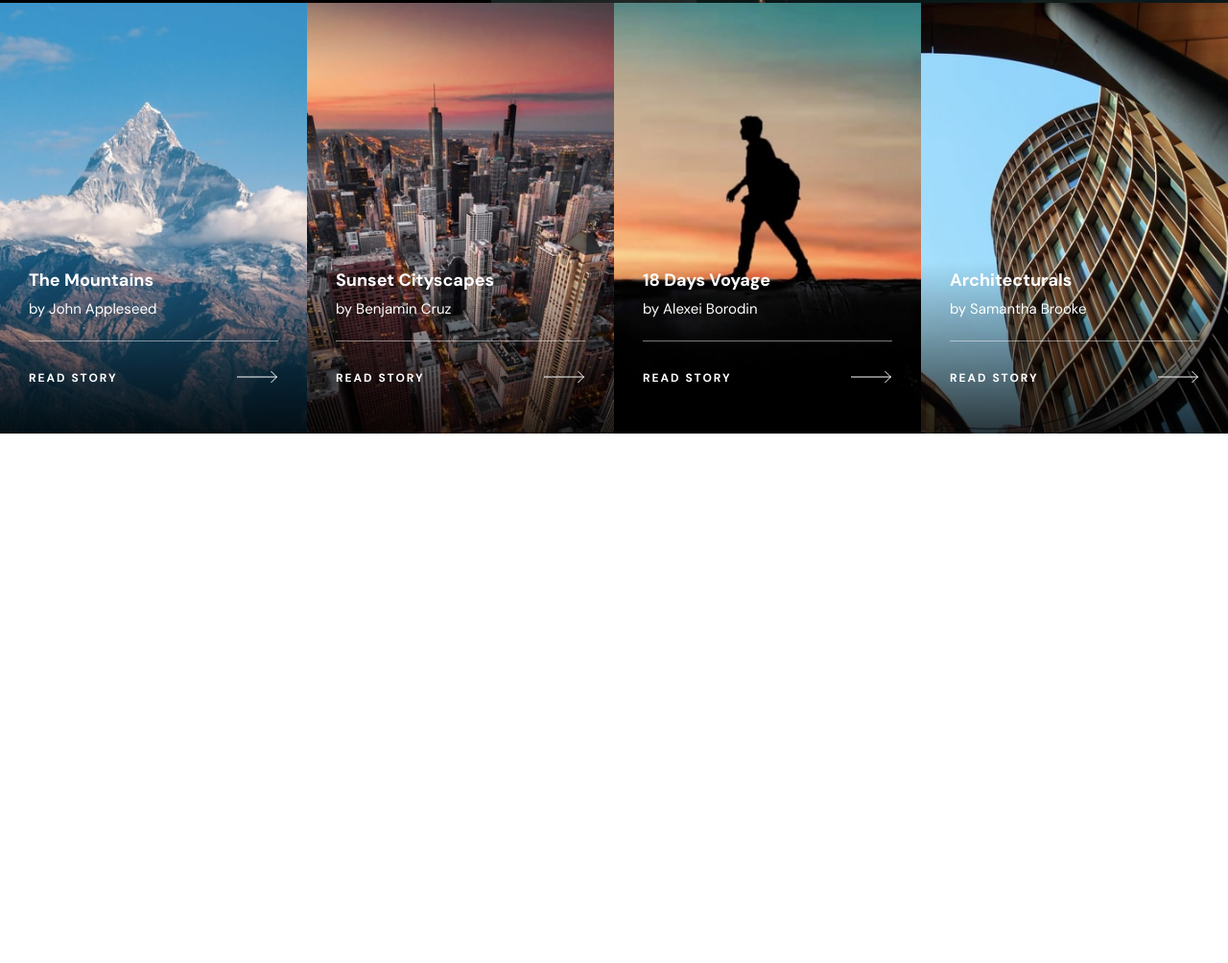
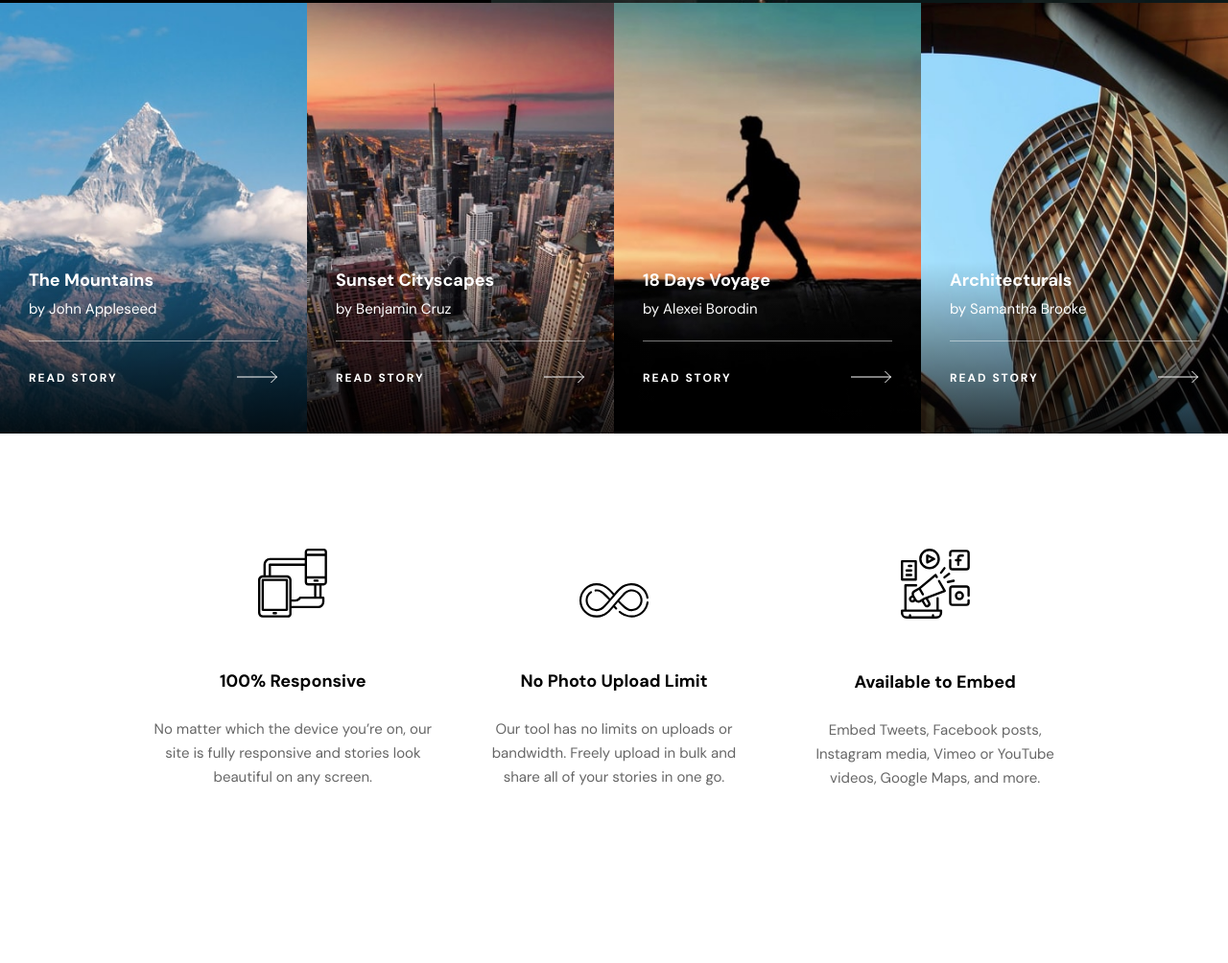
Before and after one commit to j-IM-bo/photosnap, a website built with webpack: page src/index.html in a window 1280 px wide. Shown: the part 1789-2793 px from the top of the page at 96% size. Before the commit the page ends 2241 px from the top, so only its background shows below. Built offline with nearby package versions, Linux system fonts and the light colour scheme.

Commit message:
s-features final

```diff
--- a/src/index.html
+++ b/src/index.html
@@ -444,6 +444,65 @@
                 </div>
             </section>
             <!-- /end .Feature Stories -->
+
+            <!-- Main Features -->
+            <section class="s-features">
+                <div class="s-features__wrapper">
+                    <div class="s-features__feature">
+                        <div class="s-features__feature-icon">
+                            <img
+                                src="./images/features/desktop/responsive.svg"
+                                alt="responsive icon"
+                            />
+                        </div>
+
+                        <div class="s-features__content">
+                            <h3>100% Responsive</h3>
+                            <p>
+                                No matter which the device you’re on, our site
+                                is fully responsive and stories look beautiful
+                                on any screen.
+                            </p>
+                        </div>
+                    </div>
+
+                    <div class="s-features__feature">
+                        <div class="s-features__feature-icon">
+                            <img
+                                src="./images/features/desktop/no-limit.svg"
+                                alt="infinite icon"
+                            />
+                        </div>
+
+                        <div class="s-features__content">
+                            <h3>No Photo Upload Limit</h3>
+                            <p>
+                                Our tool has no limits on uploads or bandwidth.
+                                Freely upload in bulk and share all of your
+                                stories in one go.
+                            </p>
+                        </div>
+                    </div>
+
+                    <div class="s-features__feature">
+                        <div class="s-features__feature-icon">
+                            <img
+                                src="./images/features/desktop/embed.svg"
+                                alt="responsive icon"
+                            />
+                        </div>
+
+                        <div class="s-features__content">
+                            <h3>Available to Embed</h3>
+                            <p>
+                                Embed Tweets, Facebook posts, Instagram media,
+                                Vimeo or YouTube videos, Google Maps, and more.
+                            </p>
+                        </div>
+                    </div>
+                </div>
+            </section>
+            <!-- /end .Main features -->
         </main>
 
         <!-- footer -->
--- /dev/null
+++ b/src/sass/components/hp/_s-features.scss
@@ -0,0 +1,53 @@
+/*------------------------------------*\
+    Showcase features
+\*------------------------------------*/
+
+.s-features {
+    width: 100%;
+}
+
+.s-features__wrapper {
+    padding: 8rem 4rem;
+
+    @include bp(small) {
+        padding: 12rem 16rem;
+    }
+    @include bp(medium) {
+        display: grid;
+        grid-template-columns: repeat(3, 1fr);
+        gap: 4.4rem;
+    }
+}
+
+.s-features__feature {
+    margin-bottom: 6rem;
+    text-align: center;
+    display: flex;
+    flex-direction: column;
+    align-items: center;
+
+    @include bp(medium) {
+        &:nth-child(2) {
+            padding-top: 3.6rem;
+        }
+    }
+}
+
+.s-features__feature-icon {
+    width: 7.2rem;
+    margin-bottom: 5.4rem;
+}
+
+.s-features__content {
+    h3 {
+        margin-bottom: 2.5rem;
+    }
+
+    p {
+        opacity: 0.6;
+
+        @include bp(medium) {
+            max-width: 38rem;
+        }
+    }
+}
--- a/src/sass/style.scss
+++ b/src/sass/style.scss
@@ -91,3 +91,4 @@
 // hompepage
 @import "components/hp/about";
 @import "components/hp/f-stories";
+@import "components/hp/s-features";
```
